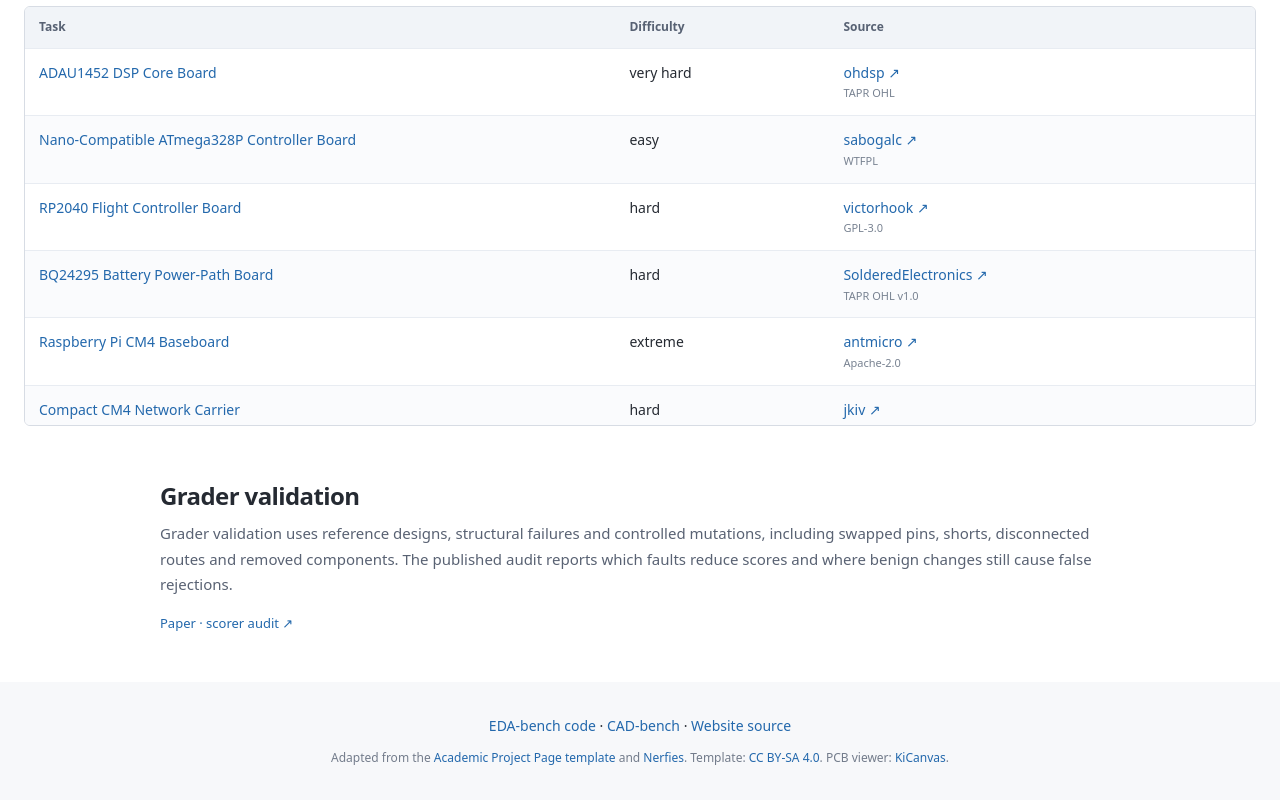
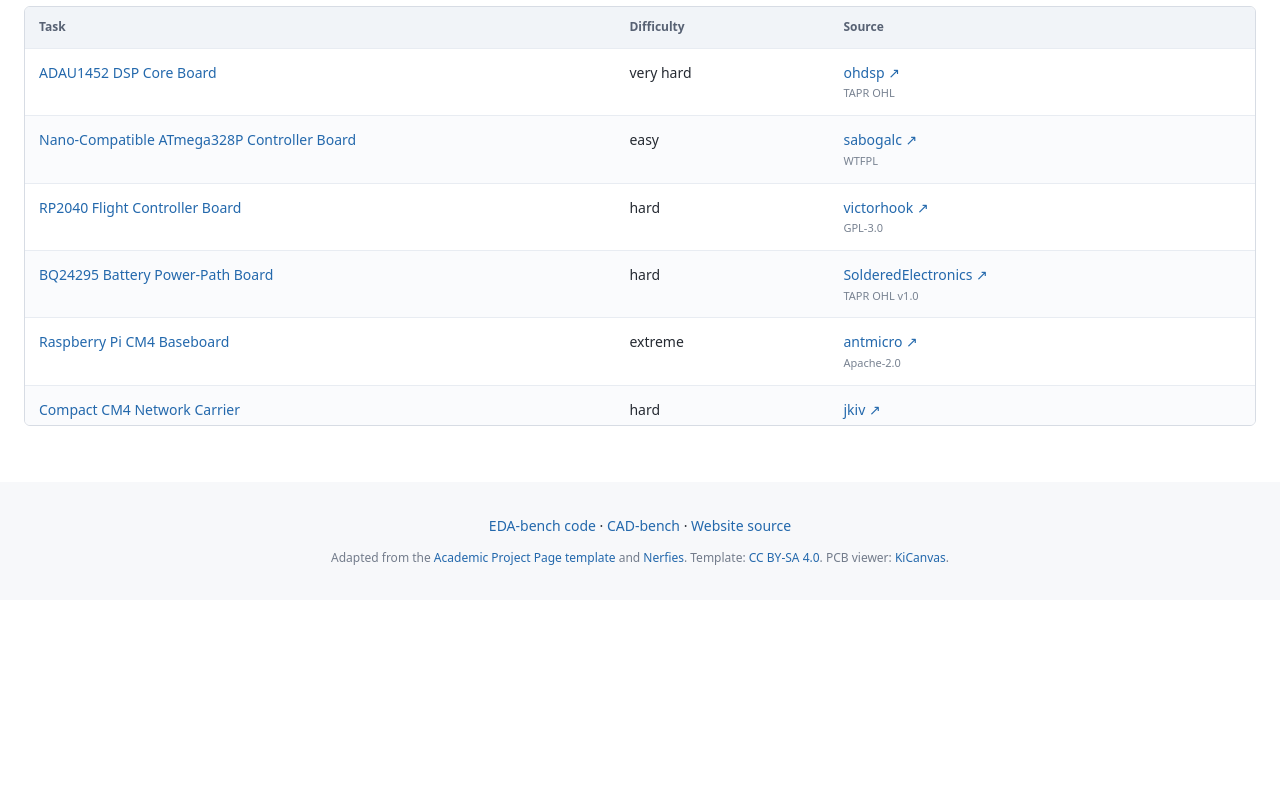
Before and after one commit to EDA-bench/eda-bench.github.io, a plain HTML site: page index.html in a window 1280 px wide. Shown: the part 3204-4004 px from the top of the page. After the commit the page ends 3804 px from the top, so only its background shows below. Drawn offline with nearby package versions, Linux system fonts and the light colour scheme.

Commit message:
Remove grader validation section

```diff
--- a/index.html
+++ b/index.html
@@ -36,6 +36,6 @@
 <div class="catalog-heading"><h3 class="title is-4">35 public tasks</h3><label for="task-search">Filter tasks</label><input id="task-search" type="search" placeholder="Name or difficulty"><span id="task-count" aria-live="polite"></span></div>
 <div id="task-catalog"></div>
 </div></section>
-<section class="section scope"><div class="container is-max-desktop"><h2 class="title is-4">Grader validation</h2><p>Grader validation uses reference designs, structural failures and controlled mutations, including swapped pins, shorts, disconnected routes and removed components. The published audit reports which faults reduce scores and where benign changes still cause false rejections.</p><div class="section-links"><a href="https://github.com/EDA-bench/eda-bench/blob/master/paper/main.pdf#page=6">Paper · scorer audit ↗</a></div></div></section></main>
+</main>
 <footer class="footer"><div class="container is-max-desktop"><p><a href="https://github.com/EDA-bench/eda-bench">EDA-bench code</a> · <a href="https://cad-bench.github.io/">CAD-bench</a> · <a href="https://github.com/EDA-bench/eda-bench.github.io">Website source</a></p><p class="template-credit">Adapted from the <a href="https://github.com/eliahuhorwitz/Academic-project-page-template">Academic Project Page template</a> and <a href="https://nerfies.github.io/">Nerfies</a>. Template: <a href="https://creativecommons.org/licenses/by-sa/4.0/">CC BY-SA 4.0</a>. PCB viewer: <a href="https://kicanvas.org/">KiCanvas</a>.</p></div></footer>
 </body></html>
```
